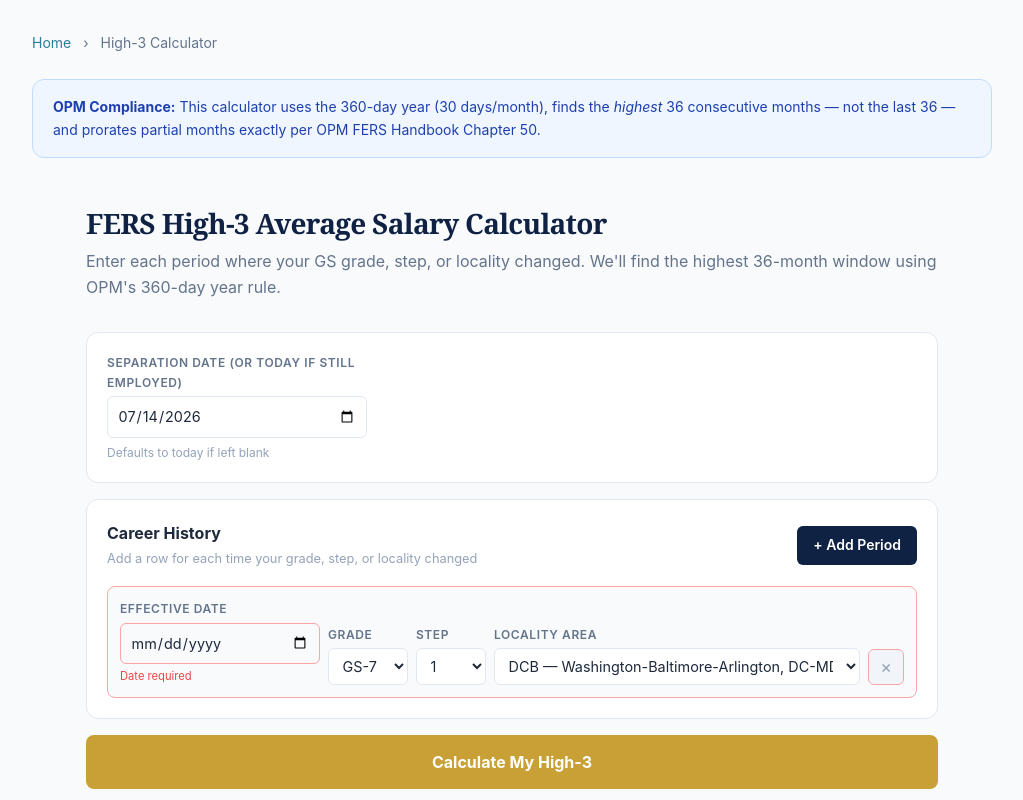
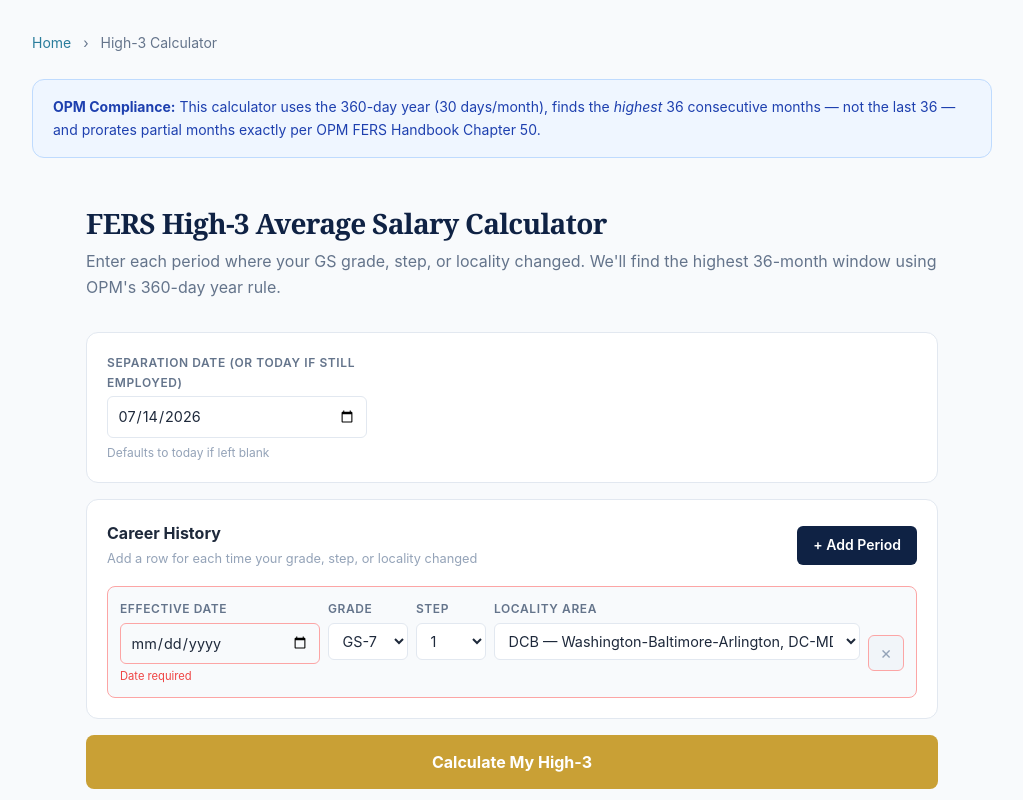
Before and after one commit to matanov/finportal, an Astro site: page /calculator/high-3 in a window 1280 px wide. Shown: the top 800 px of the page, without its empty margins (128-1151 px from the left). Built offline with nearby package versions, Linux system fonts and the light colour scheme; Astro itself is replaced by a stand-in of ours.

Commit message:
fix: align career row inputs to top — labels line up, remove button centers to input level

```diff
--- a/src/components/High3Calculator.tsx
+++ b/src/components/High3Calculator.tsx
@@ -174,7 +174,7 @@ function CareerRow({
         display: "grid",
         gridTemplateColumns: "200px 80px 70px 1fr 36px",
         gap: "0.5rem",
-        alignItems: "end",
+        alignItems: "start",
         padding: "0.75rem",
         background: index % 2 === 0 ? "#f8fafc" : "#fff",
         borderRadius: "0.5rem",
@@ -250,7 +250,14 @@ function CareerRow({
       </div>
 
       {/* Remove button */}
-      <div style={{ display: "flex", alignItems: "flex-end" }}>
+      <div
+        style={{
+          display: "flex",
+          alignItems: "center",
+          alignSelf: "stretch",
+          paddingTop: "1.4rem",
+        }}
+      >
         <button
           onClick={() => onRemove(index)}
           disabled={total <= 1}
```
